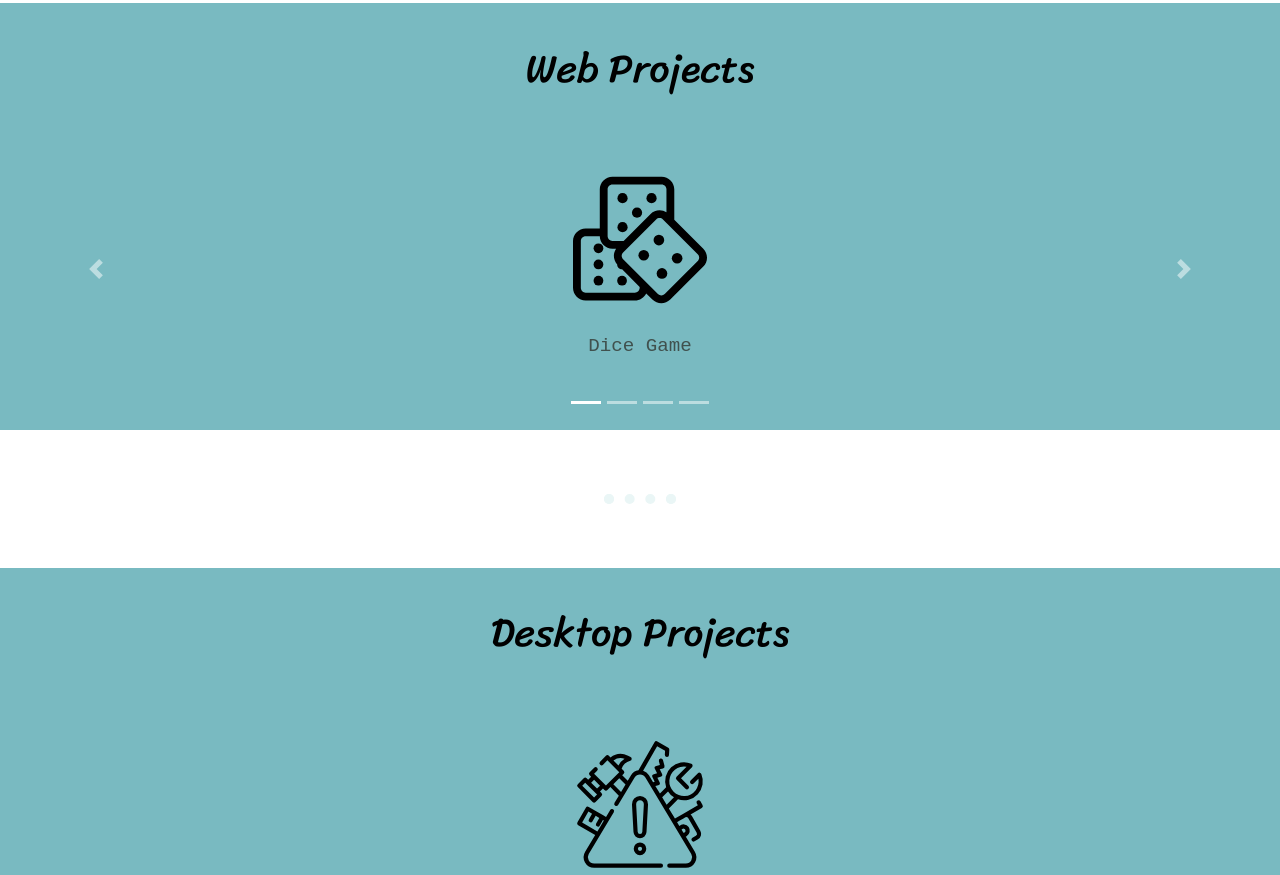
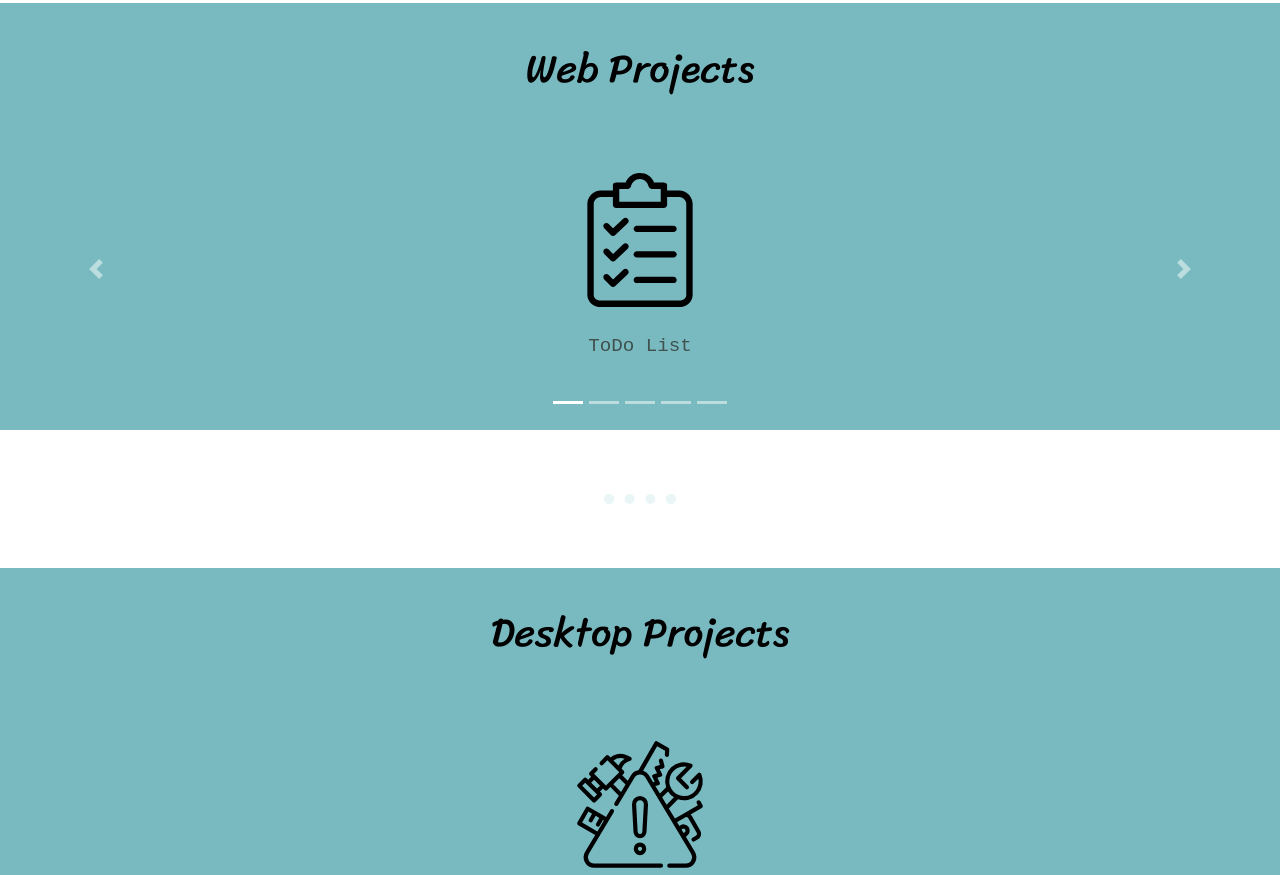
Before and after one commit to cardosohs/PersonalSite, a plain HTML site: page index.html in a window 1280 px wide. Shown: the part 2194-3069 px from the top of the page. Drawn offline with nearby package versions, Linux system fonts and the light colour scheme; a web font is replaced by a local one.

Commit message:
added: todolist link

```diff
--- a/index.html
+++ b/index.html
@@ -104,9 +104,16 @@
             <li data-target="#projects-carousel" data-slide-to="1"></li>
             <li data-target="#projects-carousel" data-slide-to="2"></li>
             <li data-target="#projects-carousel" data-slide-to="3"></li>
+            <li data-target="#projects-carousel" data-slide-to="4"></li>
           </ol>
           <div class="carousel-inner">
             <div class="carousel-item active">
+              <a href="https://todolist-cardosohs.herokuapp.com/">
+                <img class="project-image" src="images/list.svg" alt="todolist">
+              </a>
+              <p class="project-text">ToDo List</p>
+            </div>
+            <div class="carousel-item">
               <a href="webProjects/dicegame/index.html">
                 <img class="project-image" src="images/dice.svg" alt="dice-game">
               </a>
```
Also changed, not shown: images/list.svg (added).
